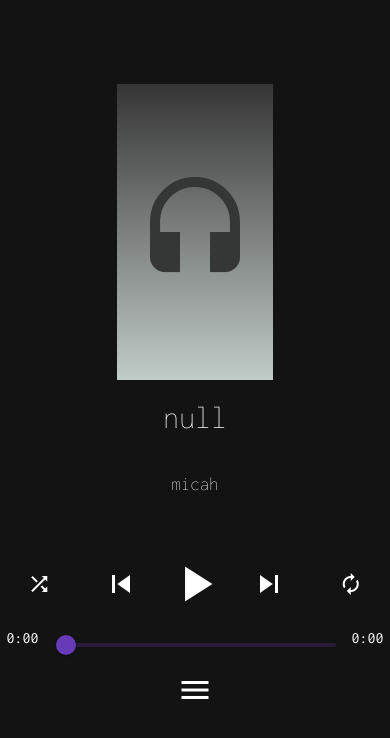
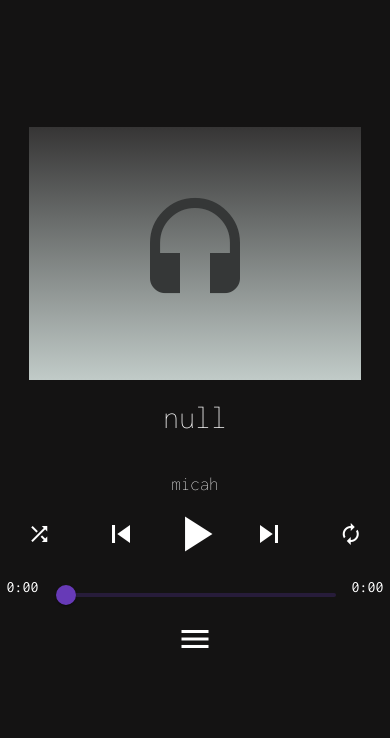
Before and after one commit to micahnorwoodjordan/getmybeats, an Angular app in the folder frontend-v3/: page / in a window 390 px wide. Shown: the top 738 px of the page. Built offline with nearby package versions, Linux system fonts and the light colour scheme; no server answers.

Commit message:
tweak css for better alignment on desktop and mobile

```diff
--- a/frontend-v3/src/app/components/player/player.component.css
+++ b/frontend-v3/src/app/components/player/player.component.css
@@ -1,9 +1,10 @@
 :host { --backdrop-image-url: url('http://127.0.0.1'); }  /* placeholder location to avoid compilation errors */
 
+.player { margin-top: 5vh; }
 .songTitle { color: white; }
 .songArtist { color: white; }
 .slider { width: 40vw; margin-top: 3vh; margin-bottom: 1vh; }
-.control-buttons { margin-top: 7vh; }
+.control-buttons { margin-top: 1vh; }
 .current-time-text { color: white; }
 .duration-time-text { color: white; }
 .bottom-sheet-expand-icon { color: white; transform: scale(2); transition: 0.5s; }
@@ -54,11 +55,8 @@
     .progress-spinner { z-index: 1; position: absolute; top: 51vh; opacity: 0.3; }
     .play-pause-control { cursor: pointer; transform: scale(2.7); transition: 0.5s; margin-left: 10vw; margin-right: 10vw; color: white; }
     .play-pause-control:hover { cursor: pointer; transform: scale(); transition: 0.5s; margin-left: 10vw; margin-right: 10vw; }
-
-    .backdrop {
-        margin-top: 5vh; width: 70vw; height: 40vh;
-        background:linear-gradient(rgb(54, 53, 53), rgb(193, 203, 200));
-    }
+    .backdrop-with-image { margin-top: 5vh; width: 70vw; height: 40vh; }
+    .backdrop-without-image { margin-top: 5vh; width: 70vw; height: 40vh; }
 
     .repeat-icon-enabled { color: rgb(158, 94, 242); transform: scale(1.5); transition: 1s;cursor: pointer; }
     .repeat-icon-enabled:hover { color: rgb(158, 94, 242); transform: scale(1.5); transition: 1s; cursor: pointer; }
@@ -93,6 +91,7 @@
 }
 
 @media (max-width: 414px) {
+    .player { margin-top: 10vh; }
     .play-pause-control { cursor: pointer; transform: scale(2.5); transition: 0.5s; color: white; }
 
     .left-control-arrow { cursor: pointer; left: 28vw; position: absolute; transform: scale(1.5); transition: 0.5s; color: white; }
@@ -103,4 +102,7 @@
 
     .shuffle-icon-enabled { color: rgb(158, 94, 242); transform: scale(1.5); transition: 1s; cursor: pointer; left: 7vw; position: absolute; }
     .shuffle-icon-disabled { color: white; transform: scale(1.0); transition: 1s; cursor: pointer; left: 7vw; position: absolute; }
+
+    .backdrop-with-image { margin-top: 5vh; width: 85vw; height: 30vh; }
+    .backdrop-without-image { margin-top: 5vh; width: 85vw; height: 30vh; }
 }
--- a/frontend-v3/src/app/components/player/player.component.html
+++ b/frontend-v3/src/app/components/player/player.component.html
@@ -36,9 +36,6 @@
             </div>
         </div>
         <div fxLayout="row" fxLayoutAlign="space-evenly center">
-            <!-- <mat-slider (input)="onSliderChange($event)" step="0.005" min="0" max="100" class="slider">
-                <input matSliderThumb [(ngModel)]="sliderValue"/>
-            </mat-slider> -->
             <mat-icon class="bottom-sheet-expand-icon" (click)="openBottomSheet()">menu</mat-icon>
         </div>
     </div>
```
